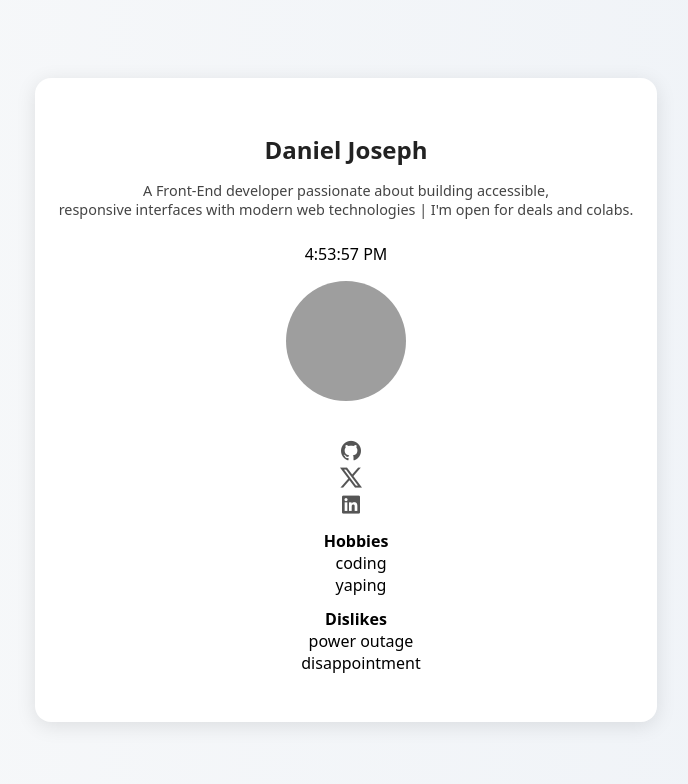
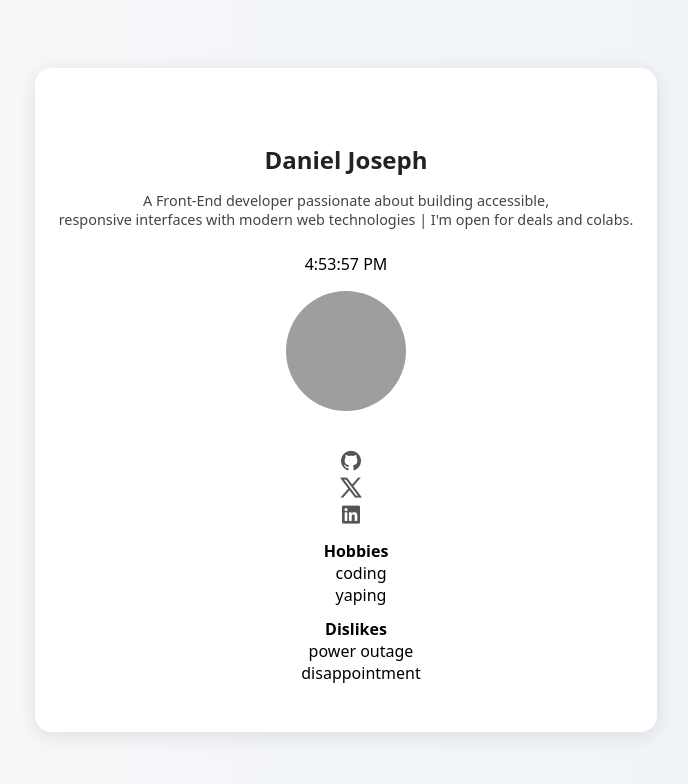
Before and after one commit to dannymoon1/Job-profile, a plain HTML site: page index.html in a window 1280 px wide. Shown: the whole page, without its empty margins (294-982 px from the left). Drawn offline with nearby package versions, Linux system fonts and the light colour scheme; grey boxes are pictures that could not be loaded.

Commit message:
Add files via upload

```diff
--- a/style.css
+++ b/style.css
@@ -44,7 +44,7 @@ body {
   margin: 0.5rem 0 0.25rem;
   color: #222;
   font-weight: 750;
-  padding-top: 15px;
+  padding-top: 35px;
 }
 .profile-role {
   color: #666;
```
